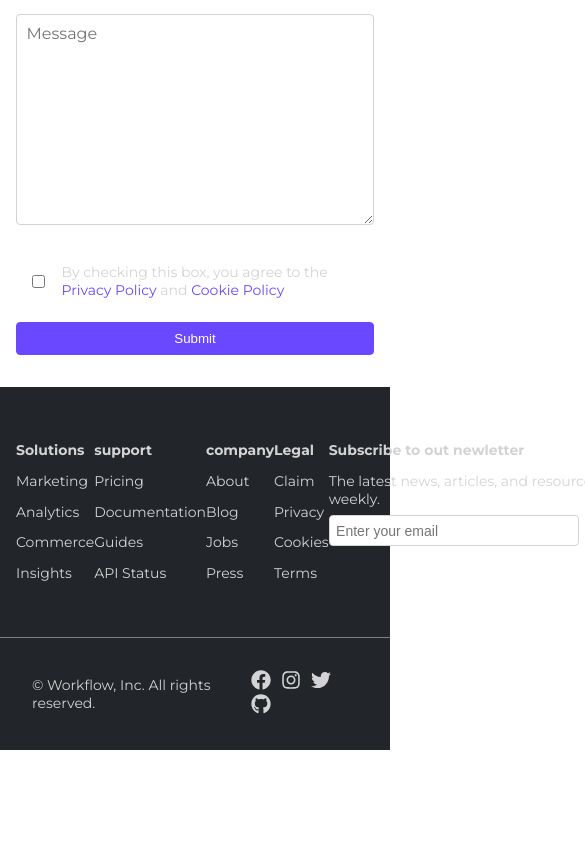
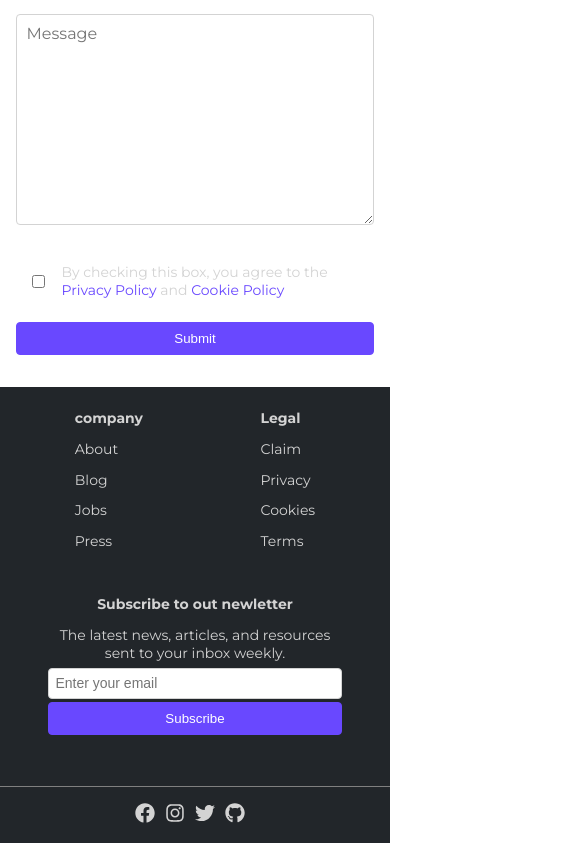
Before and after one commit to Youngpwd/react_router_v6_tutorial, a React (Create React App) app: page / in a window 390 px wide. Shown: the part 2892-3735 px from the top of the page, 585 px wide, since content can reach past the window. Before the commit the page ends 3642 px from the top, so only its background shows below. Built offline with nearby package versions, Linux system fonts and the light colour scheme.

Commit message:
media queries added

```diff
--- a/src/components/Footer/Footer.css
+++ b/src/components/Footer/Footer.css
@@ -52,3 +52,37 @@ p {
   justify-content: space-between;
   border-top: 1px solid var(--grey);
 }
+
+@media screen and (max-width: 960px) {
+  .footer .container {
+    display: flex;
+    flex-wrap: wrap;
+    justify-content: space-around;
+    padding: 1rem;
+  }
+  .footer .solutions,
+  .support {
+    display: none;
+  }
+  .footer .col-subscribe {
+    margin: 2rem;
+    text-align: center;
+  }
+  .footer .subscribe {
+    flex-direction: column;
+  }
+  .footer input {
+    width: 100%;
+  }
+  .footer button {
+    width: 100%;
+    margin: 0.2rem 0;
+  }
+  .footer-bottom .content {
+    padding: 1rem;
+    justify-content: center;
+  }
+  .footer-bottom .rights {
+    display: none;
+  }
+}
```
